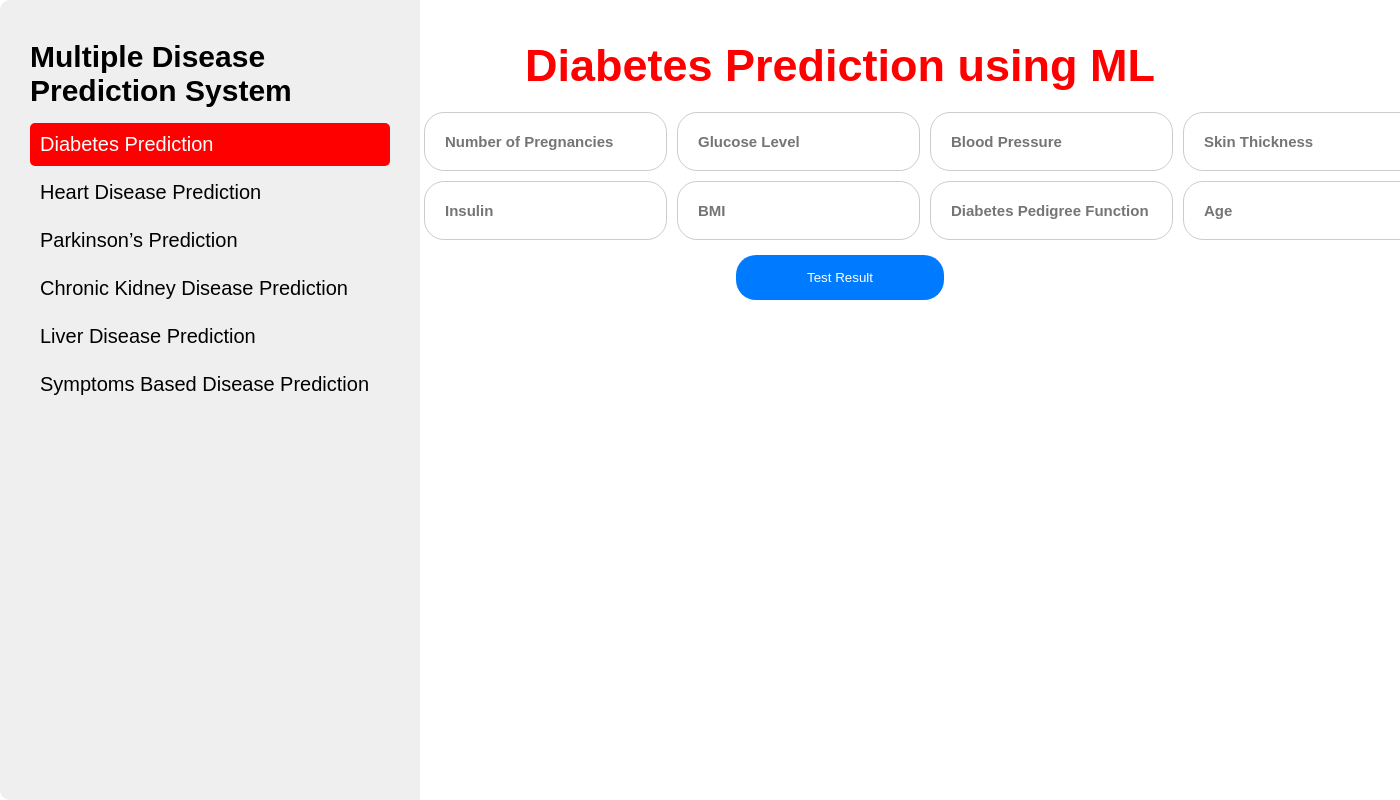
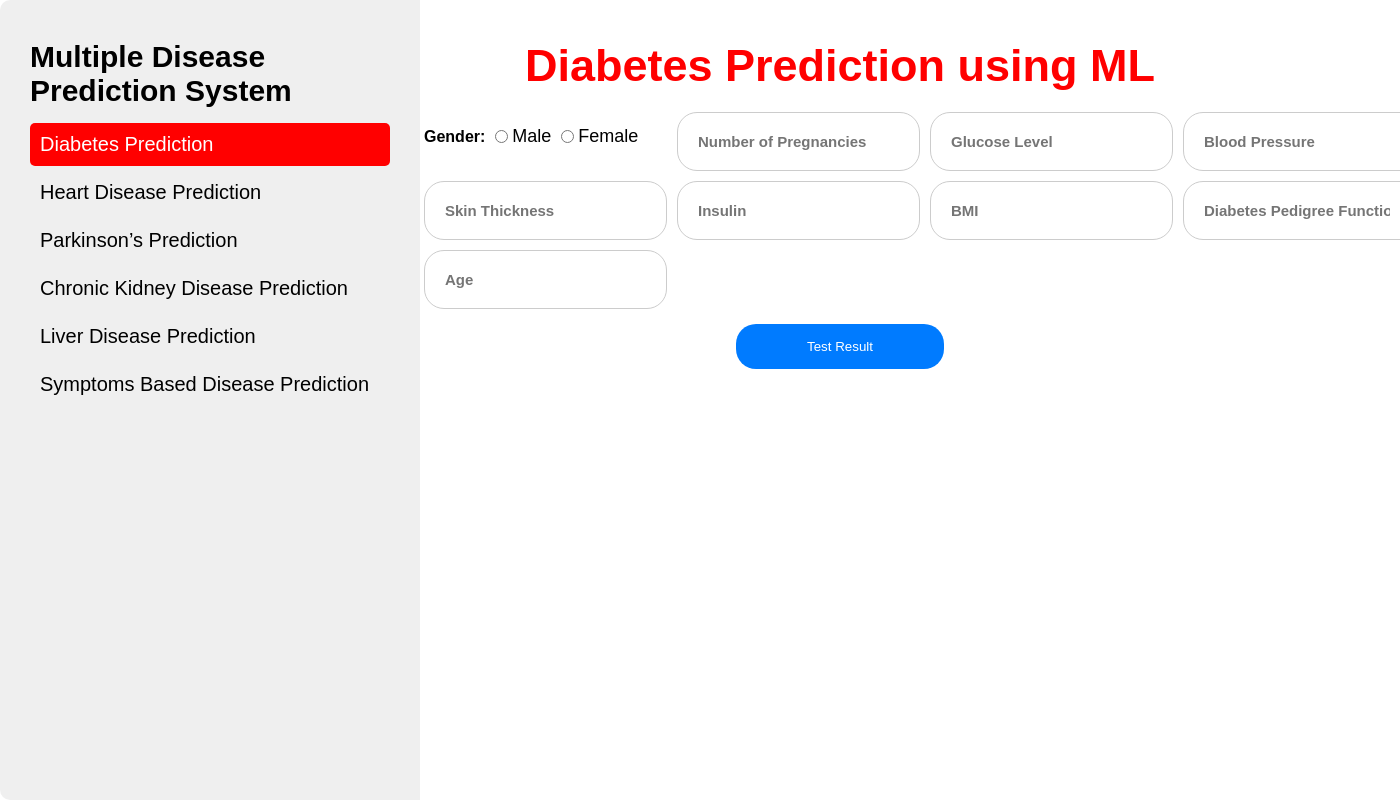
Before and after one commit to rohit12004/Disease_Prediction, a Flask app: page / in a window 1400 px wide; the page is wider, and only the part inside the window is pictured. Run offline with Flask 3, Linux system fonts and the light colour scheme; parts of the project's set-up code (start-up, migrations or seed data) failed here and were passed over.

Commit message:
made changes

```diff
--- a/static/script.js
+++ b/static/script.js
@@ -1,9 +1,108 @@
+// const diseaseForms = {
+//     "Diabetes": ["Number of Pregnancies", "Glucose Level", "Blood Pressure", "Skin Thickness", "Insulin", "BMI", "Diabetes Pedigree Function", "Age"],
+//     "HeartDisease": ["Age", "Sex : Male(1   ),Female(0)", "Chest Pain Type", "Resting Blood Pressure", "Serum Cholesterol", "Fasting Blood Sugar", "Resting ECG", "Max Heart Rate", "Exercise Induced Angina", "ST Depression", "Slope", "Major Vessels", "Thalassemia"],
+//     "Parkinsons": ["MDVP: Fo(Hz)", "MDVP: Fhi(Hz)", "MDVP: Flo(Hz)", "MDVP: Jitter(%)", "MDVP: Jitter(Abs)", "MDVP: RAP", "MDVP: PPQ", "Jitter: DDP", "MDVP: Shimmer", "MDVP: Shimmer(dB)", "Shimmer: APQ3", "Shimmer: APQ5", "MDVP: APQ", "Shimmer: DDA", "NHR", "HNR", "RPDE", "DFA", "Spread1", "Spread2", "D2", "PPE"],
+//     "CKD": ["Bp(Blood Pressure)","Sg(Specific Gravity)","Al( Albumin)","Su(Sugar)","Rbc(Red Blood Cell Count)","Bu(Blood Urea)","Sc(Serum Creatinine)","Sod(Sodium)","Pot(Pottasium)","Hemo(Hemoglobin)","Wbcc(White Blood Cells Count)","Rbcc(Red Blood Cells Count)","Htn(Hypertension)"],
+//     "Liver": ["Age","Gender:Male(0), Female(1)","BMI","AlcoholConsumption","Smoking:NO(0),YES(1)","GeneticRisk:L(0),M(1),H(2)","PhysicalActivity(0-10 hrs per week)","Diabetes:N0(0),YES(1)","Hypertension:N0(0),YES(1)","LiverFunctionTest:20-100"]
+// };
+
+// let selectedDisease = "Diabetes";
+
+// document.addEventListener("DOMContentLoaded", () => {
+//     changeContent(selectedDisease);
+// });
+
+// function changeContent(disease) {
+//     selectedDisease = disease;
+//     document.getElementById("disease-title").innerText = `${disease} Prediction using ML`;
+
+//     document.querySelectorAll(".sidebar ul li").forEach(item => item.classList.remove("active"));
+//     document.querySelector(`.sidebar ul li[onclick="changeContent('${disease}')"]`).classList.add("active");
+
+//     let formContainer = document.getElementById("form-container");
+//     formContainer.innerHTML = "";
+
+//     diseaseForms[disease].forEach(placeholder => {
+
+//         if(selectedDisease == "Diabetes"){
+
+//             formContainer.appendChild
+//         }
+
+//         let input = document.createElement("input");
+//         input.type = "text";
+//         input.placeholder = placeholder;
+//         input.classList.add("input-field");
+//         formContainer.appendChild(input);
+//     });
+
+//     document.getElementById("result").innerHTML = "";
+//     document.getElementById("chart-container").style.display = "none";
+// }
+
+
+
+// async function submitForm(event, disease) {
+//     event.preventDefault();
+//     let inputs = document.querySelectorAll(".input-field");
+//     let values = Array.from(inputs).map(input => input.value.trim());
+
+//     let response = await fetch(`/${disease.toLowerCase()}_predict`, {
+//         method: "POST",
+//         headers: { "Content-Type": "application/json" },
+//         body: JSON.stringify({ values: values })
+//     });
+
+//     let result = await response.json();
+//     document.getElementById("result").innerHTML = `<p>Prediction: ${result.prediction}</p>`;
+
+//     if (result.probability !== undefined) {
+//         document.getElementById("chart-container").style.display = "block";
+//         drawChart(disease, result.probability);
+//     } else {
+//         document.getElementById("chart-container").style.display = "none";
+//     }
+// }
+
+// function drawChart(disease, probability) {
+//     let ctx = document.getElementById("diseaseChart").getContext("2d");
+
+//     if (window.myDiseaseChart) {
+//         window.myDiseaseChart.destroy();
+//     }
+
+//     let labels = ["Risk", "No Risk"];
+//     let colors = ["#FF5733", "#28A745"];
+
+//     window.myDiseaseChart = new Chart(ctx, {
+//         type: "doughnut",
+//         data: {
+//             labels: labels,
+//             datasets: [{
+//                 data: [probability, 100 - probability],
+//                 backgroundColor: colors
+//             }]
+//         },
+//         options: {
+//             responsive: true,
+//             maintainAspectRatio: false,
+//             plugins: {
+//                 legend: {
+//                     display: true,
+//                     position: "bottom"
+//                 }
+//             }
+//         }
+//     });
+// }
+
+
 const diseaseForms = {
     "Diabetes": ["Number of Pregnancies", "Glucose Level", "Blood Pressure", "Skin Thickness", "Insulin", "BMI", "Diabetes Pedigree Function", "Age"],
-    "HeartDisease": ["Age", "Sex : Male(1   ),Female(0)", "Chest Pain Type", "Resting Blood Pressure", "Serum Cholesterol", "Fasting Blood Sugar", "Resting ECG", "Max Heart Rate", "Exercise Induced Angina", "ST Depression", "Slope", "Major Vessels", "Thalassemia"],
+    "HeartDisease": ["Age", "Sex : Male(1), Female(0)", "Chest Pain Type", "Resting Blood Pressure", "Serum Cholesterol", "Fasting Blood Sugar", "Resting ECG", "Max Heart Rate", "Exercise Induced Angina", "ST Depression", "Slope", "Major Vessels", "Thalassemia"],
     "Parkinsons": ["MDVP: Fo(Hz)", "MDVP: Fhi(Hz)", "MDVP: Flo(Hz)", "MDVP: Jitter(%)", "MDVP: Jitter(Abs)", "MDVP: RAP", "MDVP: PPQ", "Jitter: DDP", "MDVP: Shimmer", "MDVP: Shimmer(dB)", "Shimmer: APQ3", "Shimmer: APQ5", "MDVP: APQ", "Shimmer: DDA", "NHR", "HNR", "RPDE", "DFA", "Spread1", "Spread2", "D2", "PPE"],
-    "CKD": ["Bp(Blood Pressure)","Sg(Specific Gravity)","Al( Albumin)","Su(Sugar)","Rbc(Red Blood Cell Count)","Bu(Blood Urea)","Sc(Serum Creatinine)","Sod(Sodium)","Pot(Pottasium)","Hemo(Hemoglobin)","Wbcc(White Blood Cells Count)","Rbcc(Red Blood Cells Count)","Htn(Hypertension)"],
-    "Liver": ["Age","Gender:Male(0), Female(1)","BMI","AlcoholConsumption","Smoking:NO(0),YES(1)","GeneticRisk:L(0),M(1),H(2)","PhysicalActivity(0-10 hrs per week)","Diabetes:N0(0),YES(1)","Hypertension:N0(0),YES(1)","LiverFunctionTest:20-100"]
+    "CKD": ["Bp(Blood Pressure)", "Sg(Specific Gravity)", "Al( Albumin)", "Su(Sugar)", "Rbc(Red Blood Cell Count)", "Bu(Blood Urea)", "Sc(Serum Creatinine)", "Sod(Sodium)", "Pot(Pottasium)", "Hemo(Hemoglobin)", "Wbcc(White Blood Cells Count)", "Rbcc(Red Blood Cells Count)", "Htn(Hypertension)"],
+    "Liver": ["Age", "Gender:Male(0), Female(1)", "BMI", "AlcoholConsumption", "Smoking:NO(0),YES(1)", "GeneticRisk:L(0),M(1),H(2)", "PhysicalActivity(0-10 hrs per week)", "Diabetes:N0(0),YES(1)", "Hypertension:N0(0),YES(1)", "LiverFunctionTest:20-100"]
 };
 
 let selectedDisease = "Diabetes";
@@ -22,11 +121,53 @@ function changeContent(disease) {
     let formContainer = document.getElementById("form-container");
     formContainer.innerHTML = "";
 
+    // Add gender radio buttons for Diabetes
+    if (selectedDisease === "Diabetes") {
+        const genderWrapper = document.createElement("div");
+        genderWrapper.classList.add("gender-wrapper");
+
+        const genderLabel = document.createElement("label");
+        genderLabel.classList.add("gender-label");
+        genderLabel.innerText = "Gender:";
+        genderWrapper.appendChild(genderLabel);
+
+        const genderContainer = document.createElement("div");
+        genderContainer.classList.add("gender-radio");
+
+        const genders = ["Male", "Female"];
+        genders.forEach(g => {
+            const label = document.createElement("label");
+            label.classList.add("gender-option");
+
+            const radio = document.createElement("input");
+            radio.type = "radio";
+            radio.name = "gender";
+            radio.value = g;
+            radio.onclick = () => handleGenderSelection(g);
+
+            label.appendChild(radio);
+            label.appendChild(document.createTextNode(g));
+            genderContainer.appendChild(label);
+        });
+
+        genderWrapper.appendChild(genderContainer);
+        formContainer.appendChild(genderWrapper);
+    }
+
+
+
+    // Create input fields
     diseaseForms[disease].forEach(placeholder => {
         let input = document.createElement("input");
-        input.type = "text";
+        input.type = "number";
         input.placeholder = placeholder;
         input.classList.add("input-field");
+
+        // Give pregnancy field an ID for Diabetes
+        if (selectedDisease === "Diabetes" && placeholder === "Number of Pregnancies") {
+            input.id = "pregnancy-input";
+        }
+
         formContainer.appendChild(input);
     });
 
@@ -34,12 +175,33 @@ function changeContent(disease) {
     document.getElementById("chart-container").style.display = "none";
 }
 
+// Handle gender logic for Diabetes
+function handleGenderSelection(gender) {
+    const pregnancyInput = document.getElementById("pregnancy-input");
 
+    if (gender === "Male") {
+        pregnancyInput.value = 0;
+        pregnancyInput.disabled = true;
+    } else {
+        pregnancyInput.value = "";
+        pregnancyInput.disabled = false;
+    }
+}
 
+// Submit form and get prediction
 async function submitForm(event, disease) {
     event.preventDefault();
     let inputs = document.querySelectorAll(".input-field");
     let values = Array.from(inputs).map(input => input.value.trim());
+
+    // Optional: include gender if it's Diabetes
+    if (disease === "Diabetes") {
+        const selectedGender = document.querySelector('input[name="gender"]:checked');
+        if (!selectedGender) {
+            alert("Please select gender.");
+            return;
+        }
+    }
 
     let response = await fetch(`/${disease.toLowerCase()}_predict`, {
         method: "POST",
@@ -58,6 +220,7 @@ async function submitForm(event, disease) {
     }
 }
 
+// Draw probability chart
 function drawChart(disease, probability) {
     let ctx = document.getElementById("diseaseChart").getContext("2d");
 
--- a/static/styles.css
+++ b/static/styles.css
@@ -148,3 +148,29 @@ a {
     padding: 40px 30px;
 
 }
+.gender-radio{
+    font-size: 18px;
+}
+
+.gender-wrapper {
+    display: flex;
+    align-items: center;
+    gap: 10px; /* Adjust this to control spacing between 'Gender:' and the buttons */
+    margin-bottom: 10px;
+}
+
+.gender-label {
+    font-weight: bold;
+    margin: 0;
+}
+
+.gender-radio {
+    display: flex;
+    gap: 10px; /* Space between Male and Female */
+}
+
+.gender-option {
+    display: flex;
+    align-items: center;
+    gap: 4px; /* Space between radio button and label */
+}
```
Also changed, not shown: templates/index.html (line endings or trailing spaces).
